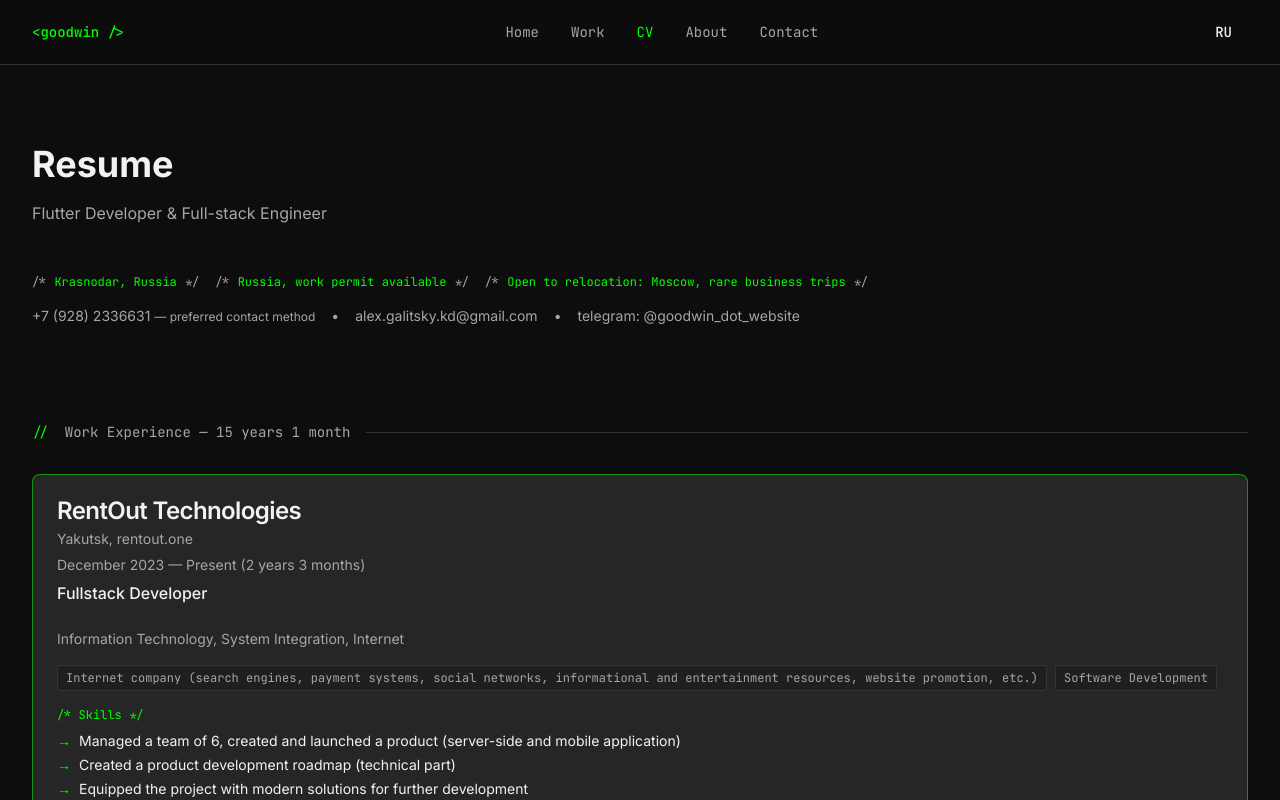
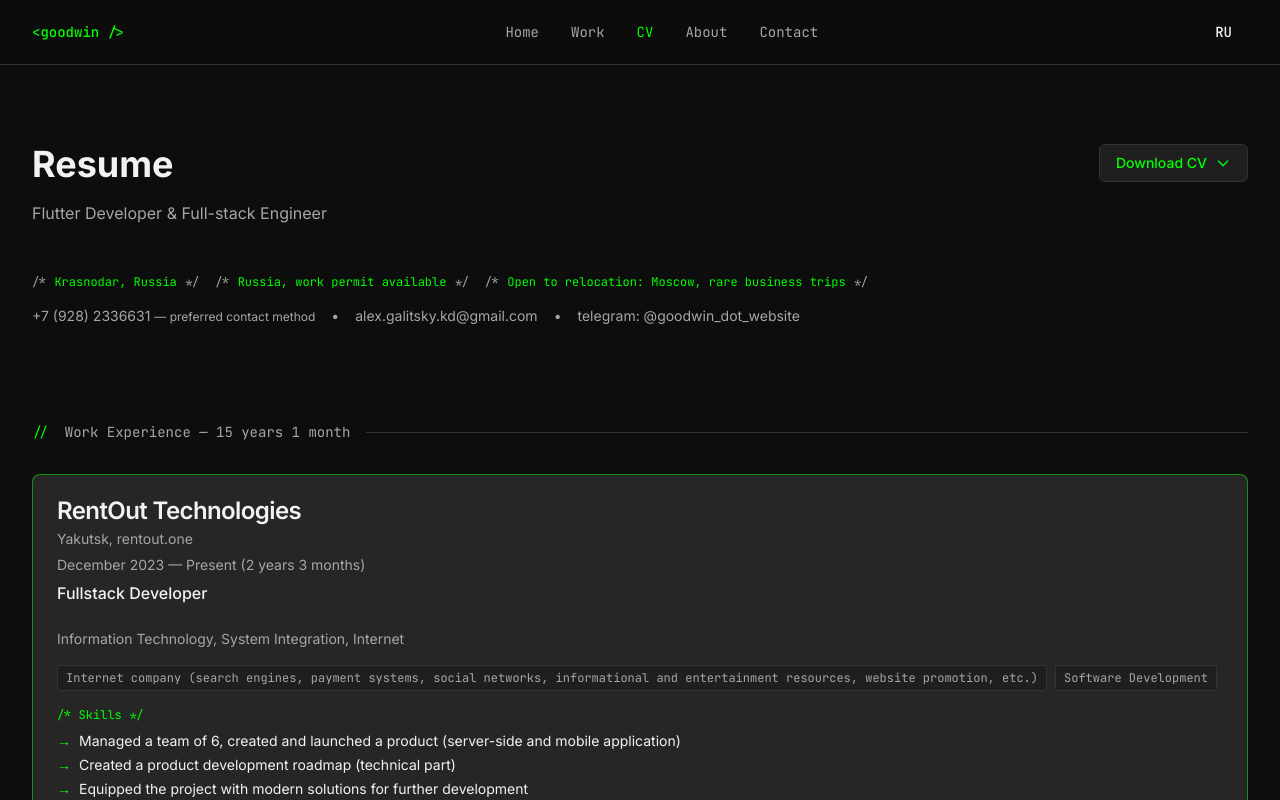
Before and after one commit to AlexGalitsky/goodwin.website, a Nuxt app: page /curriculum-vitae in a window 1280 px wide. Shown: the top 800 px of the page. Built offline with nearby package versions, Linux system fonts and the light colour scheme.

Commit message:
feat(cv): add download buttons

```diff
--- a/app/pages/curriculum-vitae.vue
+++ b/app/pages/curriculum-vitae.vue
@@ -3,10 +3,45 @@
     <section class="py-20">
       <div class="container">
         <!-- Header -->
-        <div class="max-w-2xl mb-12">
-          <h1 class="text-3xl md:text-4xl font-bold text-foreground mb-4">
-            {{ $t('resume.title') }}
-          </h1>
+        <div class="max-w-1xl mb-12">
+          <div class="flex items-start justify-between gap-4 mb-4">
+            <h1 class="text-3xl md:text-4xl font-bold text-foreground">
+              {{ $t('resume.title') }}
+            </h1>
+            <div class="relative">
+              <button
+                @click="downloadMenuOpen = !downloadMenuOpen"
+                class="inline-flex items-center gap-2 px-4 py-2 text-sm font-medium text-primary bg-secondary hover:bg-secondary/80 rounded-md border border-border transition-colors"
+              >
+                <span>{{ $t('resume.download.label') }}</span>
+                <svg
+                  :class="['w-4 h-4 transition-transform', downloadMenuOpen ? 'rotate-180' : '']"
+                  fill="none"
+                  stroke="currentColor"
+                  viewBox="0 0 24 24"
+                >
+                  <path stroke-linecap="round" stroke-linejoin="round" stroke-width="2" d="M19 9l-7 7-7-7" />
+                </svg>
+              </button>
+              <div
+                v-if="downloadMenuOpen"
+                class="absolute right-0 mt-2 w-48 rounded-md border bg-background text-popover-foreground shadow-lg z-10"
+              >
+                <div class="py-1">
+                  <a
+                    v-for="format in cvFormats"
+                    :key="format.ext"
+                    :href="format.href"
+                    download
+                    class="block px-4 py-2 text-sm hover:bg-accent"
+                    @click="downloadMenuOpen = false"
+                  >
+                    {{ format.label }}
+                  </a>
+                </div>
+              </div>
+            </div>
+          </div>
           <p class="text-muted-foreground leading-relaxed">
             {{ $t('resume.subtitle') }}
           </p>
@@ -546,6 +581,15 @@
 <script setup>
 const { t, tm, rt, locale } = useI18n()
 
+const downloadMenuOpen = ref(false)
+
+const cvFormats = computed(() => [
+  { ext: 'pdf', href: '/cv/cv_alex_galitsky.pdf', label: t('resume.download.formats.pdf') },
+  { ext: 'doc', href: '/cv/cv_alex_galitsky.doc', label: t('resume.download.formats.doc') },
+  { ext: 'rtf', href: '/cv/cv_alex_galitsky.rtf', label: t('resume.download.formats.rtf') },
+  { ext: 'mhtml', href: '/cv/cv_alex_galitsky.mhtml', label: t('resume.download.formats.mhtml') },
+])
+
 useHead({
   title: t('meta.resumeTitle')
 })
--- a/i18n/locales/en.json
+++ b/i18n/locales/en.json
@@ -139,6 +139,15 @@
   "resume": {
     "title": "Resume",
     "subtitle": "Flutter Developer & Full-stack Engineer",
+    "download": {
+      "label": "Download CV",
+      "formats": {
+        "pdf": "PDF",
+        "doc": "DOC",
+        "rtf": "RTF",
+        "mhtml": "MHTML"
+      }
+    },
     "contactInfo": {
       "location": "Krasnodar, Russia",
       "citizenship": "Russia, work permit available",
```
Also changed, not shown: i18n/locales/ru.json (+9 -0 lines).
